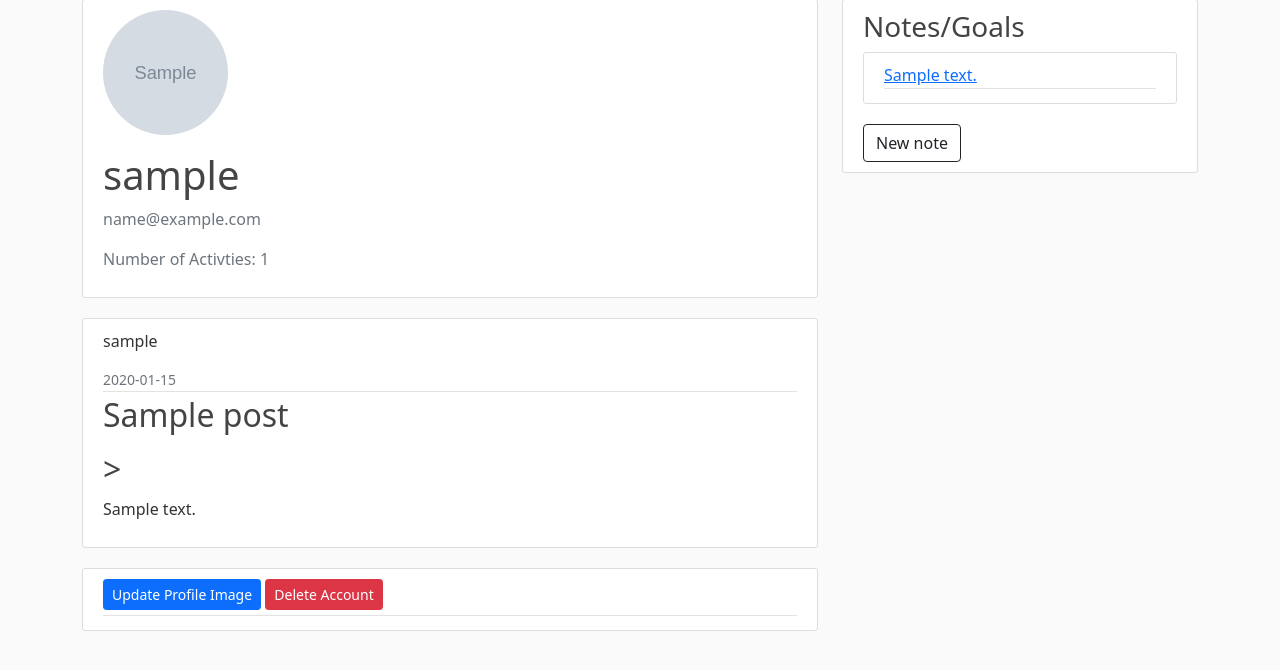
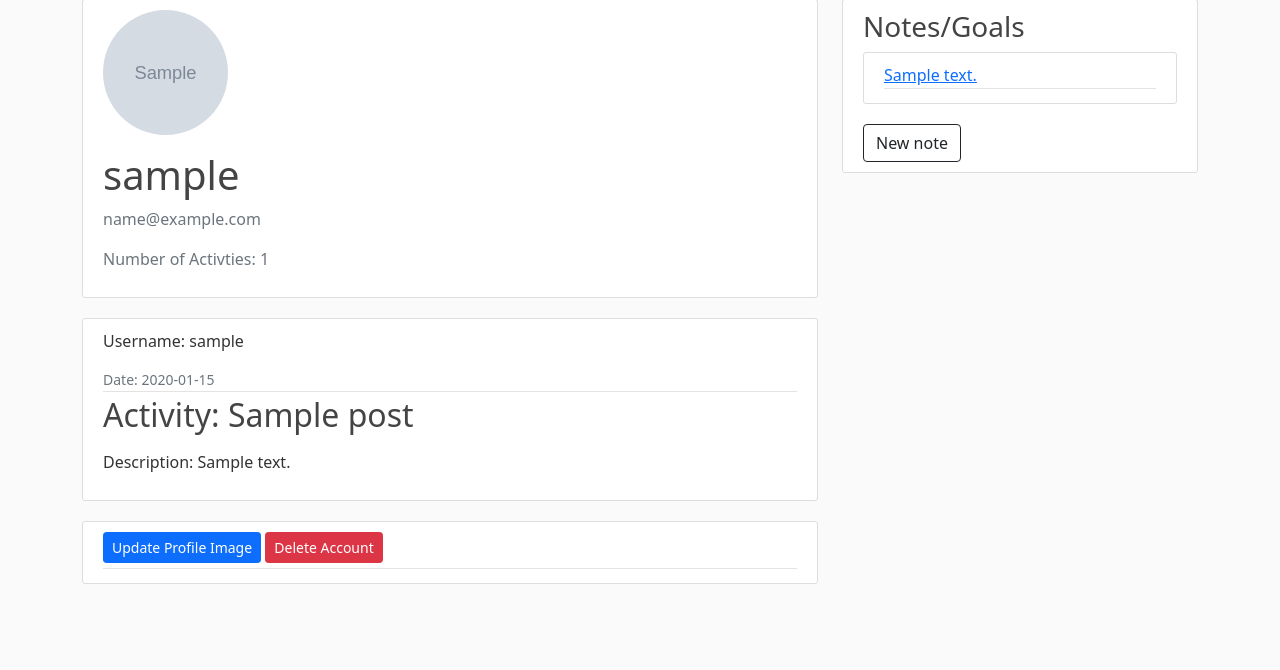
Before and after one commit to lewisstevenmackenzie/Glen-Lyon-Group-Project, a Flask app: page /account/1 in a window 1280 px wide. Shown: the part 81-751 px from the top of the page. Run offline with Flask 2, Linux system fonts and the light colour scheme; a user stored in the database is signed in; tables that the repository leaves empty hold one stand-in row (values such as "Sample post"); grey boxes marked "Sample" are stand-in pictures.

Commit message:
update account

```diff
--- a/fit4all/templates/account.html
+++ b/fit4all/templates/account.html
@@ -13,14 +13,15 @@
 <article class="media content-section">
   <div class="media-body">
     <div class="article-metadata">
-      <p class="font-weight-bold">{{ posts[0].athlete.username }}</p>
-      <small class="text-muted">{{ posts[0].date.strftime('%Y-%m-%d') }}</small>
+      <p class="font-weight-bold">Username: {{ posts[0].athlete.username }}</p>
+      <small class="text-muted"
+        >Date: {{ posts[0].date.strftime('%Y-%m-%d') }}</small
+      >
     </div>
     <h2>
-      <p class="article-title">{{ posts[0].title }}</p>
-      >
+      <p class="article-title">Activity: {{ posts[0].title }}</p>
     </h2>
-    <p class="article-content">{{ posts[0].content }}</p>
+    <p class="article-content">Description: {{ posts[0].content }}</p>
   </div>
 </article>
 
```
